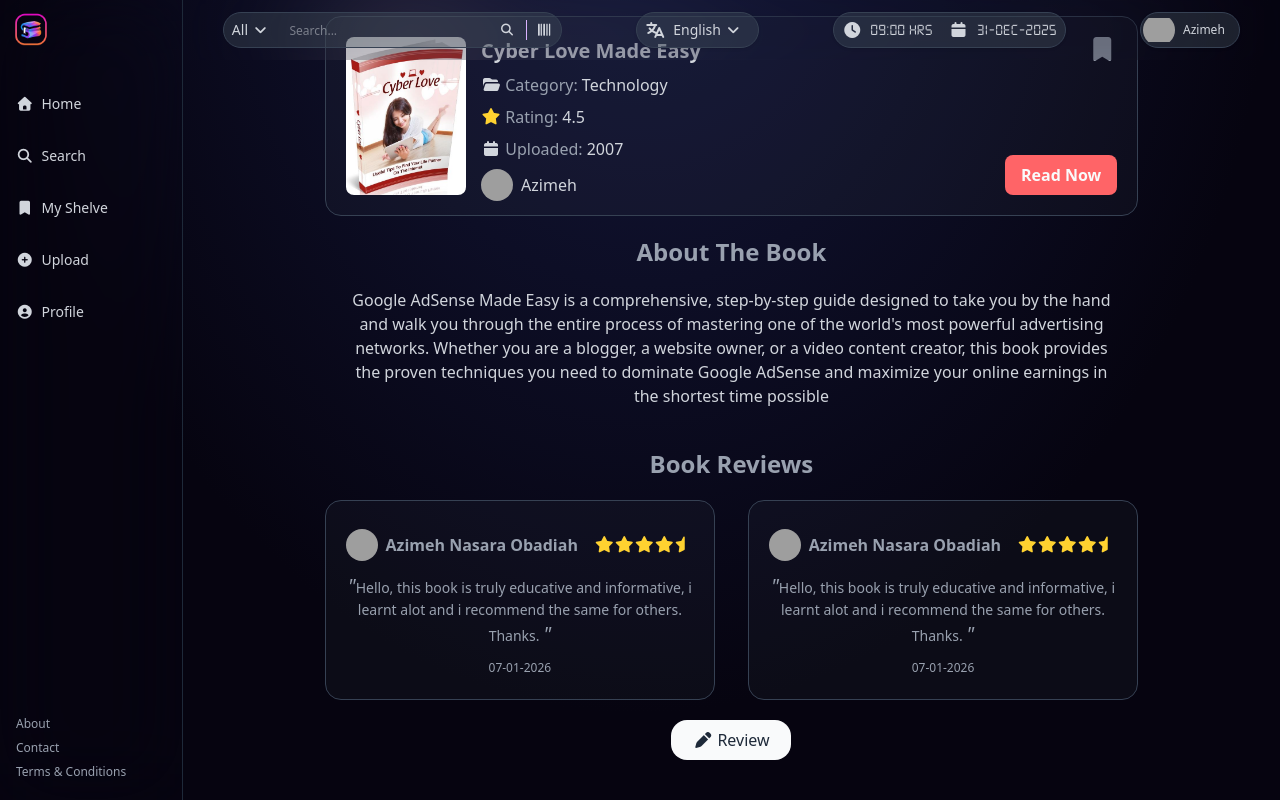
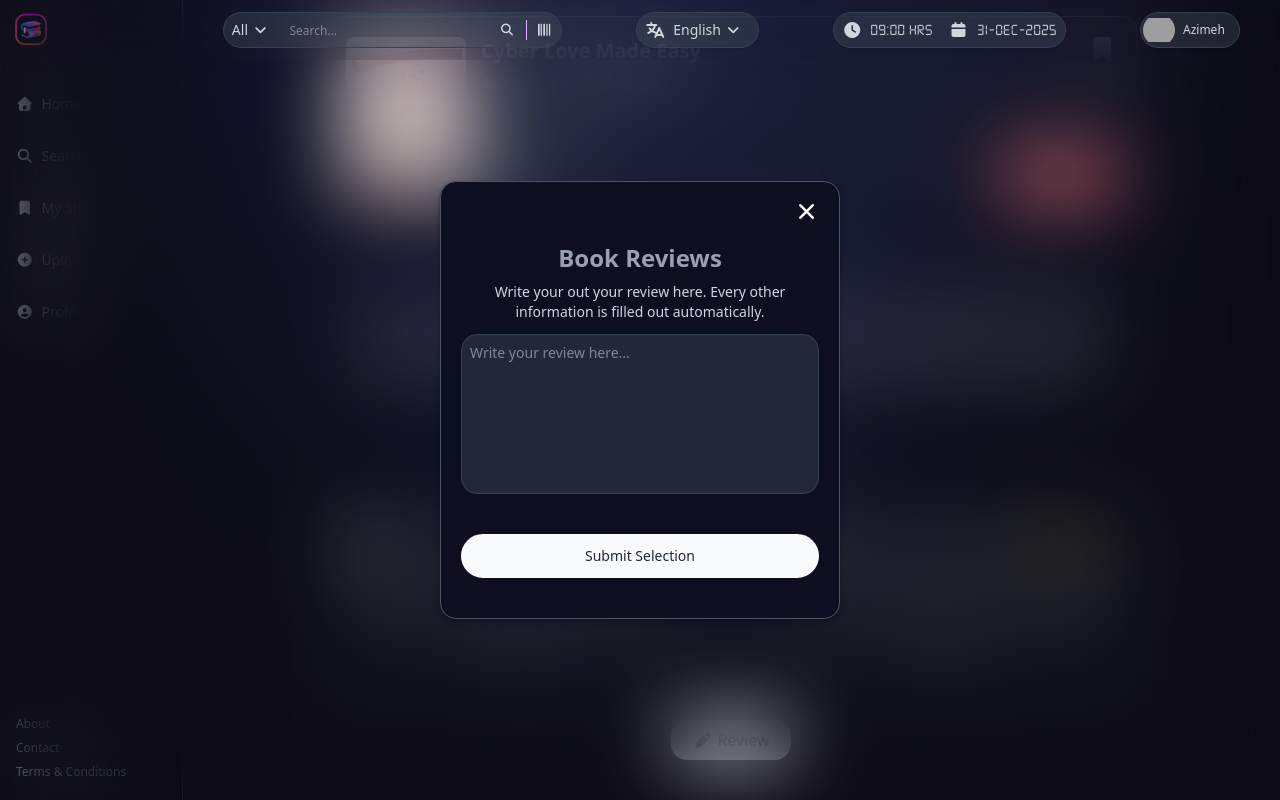
Before and after one commit to zimcodes1/E-Library, a React (Vite) app in the folder client/: page /bookdetails in a window 1280 px wide. Both pictures are taken after a click on the button "Review". Shown: the part 64-864 px from the top of the page. Built offline with nearby package versions, Linux system fonts and the light colour scheme; grey boxes are pictures that could not be loaded.

Commit message:
feat: add the Review Writer Modal for writing book reviews in the BookDetails page

```diff
--- a/client/src/components/ui/ReviewModal.tsx
+++ b/client/src/components/ui/ReviewModal.tsx
@@ -1,8 +1,14 @@
+import Button from "./Button"
 
-
-function ReviewModal(){
-    return(
-        <div className=""></div>
+function ReviewModal({ onClose }: { onClose: () => void }) {
+    return (
+        <div className="w-100 h-fit max-sm:w-9/10 bg-[#0d0f21] border border-gray-600 text-gray-200 rounded-2xl shadow-md shadow-[#0d0a1a6f] py-10 px-5 flex flex-col relative">
+            <i onClick={onClose} className="fa fa-close text-xl text-gray-50 absolute top-5 right-5 cursor-pointer"></i>
+            <h2 className="font-semibold text-2xl text-gray-400 mx-auto mt-5">Book Reviews</h2>
+            <p className="text-sm text-gray-300 mt-2 text-center">Write your out your review here. Every other information is filled out automatically. </p>
+            <textarea name="" placeholder="Write your review here..." className="resize-none p-2 text-sm w-full h-40 mt-3 ring-0 outline-0 rounded-2xl border bg-[#4857605a] border-gray-700"></textarea>
+            <Button text='Submit Selection' styles='mt-10' onClick={()=>{onClose()}}></Button>
+        </div>
     )
 }
 
--- a/client/src/pages/BookDetails.tsx
+++ b/client/src/pages/BookDetails.tsx
@@ -1,11 +1,12 @@
 import SideMenu from "../components/SideMenu"
 import { TopBar } from "../components/TopMenu"
 import Review from "../components/Review"
-import { useEffect } from "react"
+import { useEffect, useState } from "react"
 import ReviewModal from "../components/ui/ReviewModal"
 
 function BookDetails() {
     useEffect(() => { document.title = 'Book Details | Libronet' })
+    const [activeState, setActiveState] = useState('hidden')
     return (
         <div className="w-full flex justify-end items-center bgImage min-h-screen pb-10 max-sm:pb-25">
             {/* Side Navigation Menu */}
@@ -57,7 +58,10 @@ function BookDetails() {
                         </div>
                     </div>
                 </div>
-                <button className="text-gray-800 w-30 mx-auto mt-5 cursor-pointer py-2 rounded-2xl bg-gray-50 inline-block"> <i className="fa fa-pen"></i> Review</button>
+                <button onClick={()=>{setActiveState('flex')}} className="text-gray-800 w-30 mx-auto mt-5 cursor-pointer py-2 rounded-2xl bg-gray-50 inline-block"> <i className="fa fa-pen"></i> Review</button>
+            </div>
+            <div className={`w-full h-full top-0 left-0 ${activeState} justify-center items-center bg-[#48576019] backdrop-blur-2xl fixed z-50"`}>
+                <ReviewModal onClose={() => { setActiveState('hidden') }}></ReviewModal>
             </div>
         </div>
     )
```
